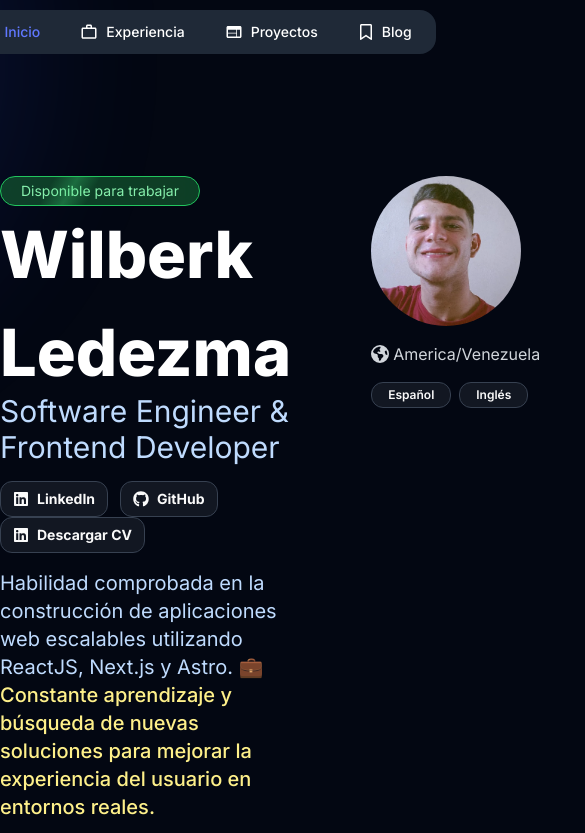
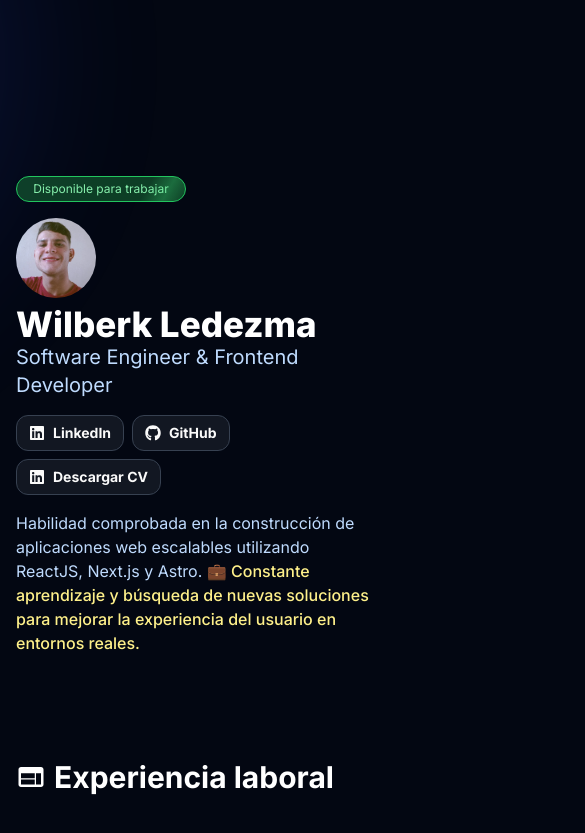
Before and after one commit to webzma/new-webzma-portfolio, a Next.js app: page / in a window 390 px wide. Shown: the top 833 px of the page, 585 px wide, since content can reach past the window. Built offline with nearby package versions, Linux system fonts and the light colour scheme.

Commit message:
feat: improve layout and accessibility across components, add smooth scrolling, and update footer content

```diff
--- a/src/app/components/Footer/Footer.tsx
+++ b/src/app/components/Footer/Footer.tsx
@@ -2,8 +2,10 @@ import { FaGithub, FaLinkedin } from "react-icons/fa6";
 
 export function Footer() {
   return (
-    <footer className="py-6 flex items-center justify-between">
-      <p className="text-blue-100">Hecho por @webzma con amor ❤️.</p>
+    <footer className="py-6 flex md:flex-row flex-col gap-y-2 items-center justify-between">
+      <p className="text-blue-100">
+        Hecho por <b>@webzma</b> con amor ❤️.
+      </p>
 
       <div className="flex items-center gap-x-2">
         <FaGithub className="text-blue-100" size={18} />
--- a/src/app/components/Header/Header.tsx
+++ b/src/app/components/Header/Header.tsx
@@ -1,36 +1,86 @@
+"use client";
 import { BiHome } from "react-icons/bi";
 import { MdOutlineWorkOutline } from "react-icons/md";
 import { MdWeb } from "react-icons/md";
 import { FaRegBookmark } from "react-icons/fa6";
+import { cn } from "@/lib/utils";
+import { useEffect, useState } from "react";
 
 export function Header() {
+  const [activeSection, setActiveSection] = useState("main");
+  console.log(activeSection);
+
+  useEffect(() => {
+    const handleScroll = () => {
+      const sections = document.querySelectorAll("section");
+      let currentSection = "main";
+
+      sections.forEach((section) => {
+        const sectionTop = section.offsetTop;
+        if (window.scrollY >= sectionTop - 60) {
+          currentSection = section.getAttribute("id") || "main";
+        }
+      });
+
+      setActiveSection(currentSection);
+    };
+
+    window.addEventListener("scroll", handleScroll);
+
+    return () => {
+      window.removeEventListener("scroll", handleScroll);
+    };
+  }, []);
+
   return (
     <div className="flex w-full justify-center items-center py-2 fixed left-0 right-0 h-16 bg-transparent z-30">
-      <div className="z-10 fixed  rounded-2xl flex items-center p-2 neutral-border-medium border-solid-1 radius-m-4 shadow-l transparent gap-x-2 bg-gray-800 backdrop-blur">
+      <div
+        id="navBar"
+        className="z-10 fixed  rounded-2xl flex items-center p-2 neutral-border-medium border-solid-1 radius-m-4 shadow-l transparent gap-x-2 bg-gray-800 backdrop-blur"
+      >
         <a
-          href="#"
-          className=" rounded-2xl px-4 py-1 text-sm font-medium flex items-center gap-x-2 text-[#6078ff]"
+          aria-label="main"
+          href="#main"
+          className={cn(
+            "rounded-2xl px-4 py-1 text-sm font-medium flex items-center gap-x-2",
+            activeSection === "main" && "text-[#6078ff]",
+            activeSection !== "main" && "text-white"
+          )}
         >
           <BiHome size={18} />
           Inicio
         </a>
         <a
-          href="#"
-          className="text-white rounded-2xl px-4 py-1  text-sm font-medium flex items-center gap-x-2"
+          aria-label="experience"
+          href="#experience"
+          className={cn(
+            "rounded-2xl px-4 py-1 text-sm font-medium flex items-center gap-x-2",
+            activeSection === "experience" && "text-[#6078ff]",
+            activeSection !== "experience" && "text-white"
+          )}
         >
           <MdOutlineWorkOutline size={18} />
           Experiencia
         </a>
         <a
-          href="#"
-          className="text-white rounded-2xl px-4 py-1  text-sm font-medium flex items-center gap-x-2"
+          aria-label="projects"
+          href="#projects"
+          className={cn(
+            "rounded-2xl px-4 py-1 text-sm font-medium flex items-center gap-x-2",
+            activeSection === "projects" && "text-[#6078ff]",
+            activeSection !== "projects" && "text-white"
+          )}
         >
           <MdWeb size={18} />
           Proyectos
         </a>
         <a
           href="#"
-          className="text-white rounded-2xl px-4 py-1  text-sm font-medium flex items-center gap-x-2"
+          className={cn(
+            "rounded-2xl px-4 py-1 text-sm font-medium flex items-center gap-x-2",
+            activeSection === "blog" && "text-[#6078ff]",
+            activeSection !== "blog" && "text-white"
+          )}
         >
           <FaRegBookmark size={16} />
           Blog
--- a/src/app/components/Hero/Hero.tsx
+++ b/src/app/components/Hero/Hero.tsx
@@ -5,22 +5,30 @@ import { FaEarthAmericas, FaGithub, FaLinkedin } from "react-icons/fa6";
 
 export function Hero() {
   return (
-    <section className="flex flex-col gap-y-6 pt-44">
-      <div className="grid grid-cols-[1fr,180px] gap-x-20 ">
+    <section className="flex flex-col gap-y-6 pt-44" id="main">
+      <div className="grid xl:grid-cols-[1fr,180px] gap-x-20">
         <div>
-          <div className="workBadge bg-green-800/60 flex justify-center items-center backdrop-blur-lg border border-green-500 py-1 px-4 rounded-2xl text-green-300 text-sm max-w-[200px]">
+          <div className="workBadge bg-green-800/60 flex justify-center items-center backdrop-blur-lg border border-green-500 py-1 px-4 rounded-2xl text-green-300 text-xs sm:text-sm max-w-[170px] sm:max-w-[200px]">
             Disponible para trabajar
           </div>
 
-          <h1 className="text-[65px] font-extrabold text-white">
+          <Image
+            src="/avatar.webp"
+            width={200}
+            height={200}
+            alt="webzma avatar"
+            className="rounded-full size-[80px] object-cover border-gray-900 mt-4 xl:hidden"
+          />
+
+          <h1 className="xl:text-[65px] md:text-[55px] text-[35px] font-extrabold text-white">
             Wilberk Ledezma
           </h1>
 
-          <p className="text-3xl text-blue-200 -mt-2">
+          <p className="xl:text-3xl text-xl text-blue-200 -mt-2">
             Software Engineer & Frontend Developer
           </p>
 
-          <div className="mt-4 flex items-center flex-wrap gap-x-3">
+          <div className="mt-4 flex items-center flex-wrap gap-2">
             <a
               href="https://www.linkedin.com/in/wilberk-ledezma-201378207/"
               target="_blank"
@@ -47,11 +55,7 @@ export function Hero() {
                 GitHub
               </Button>
             </a>
-            <a
-              href="https://www.linkedin.com/in/wilberk-ledezma-201378207/"
-              target="_blank"
-              rel="noreferrer"
-            >
+            <a href="/Wilberk-Ledezma-CV.pdf" target="_blank" rel="noreferrer">
               <Button
                 size="sm"
                 className="bg-gray-400/10 border border-gray-700 rounded-xl  hover:bg-gray-400/20 font-bold"
@@ -62,7 +66,7 @@ export function Hero() {
             </a>
           </div>
 
-          <p className="text-blue-200 mt-4 text-xl ">
+          <p className="text-blue-200 mt-4 text-md md:text-xl">
             Habilidad comprobada en la construcción de aplicaciones web
             escalables utilizando ReactJS, Next.js y Astro.{" "}
             <span className=" font-medium text-yellow-200">
@@ -71,7 +75,8 @@ export function Hero() {
             </span>
           </p>
         </div>
-        <div className="flex flex-col gap-y-4">
+
+        <div className="flex-col gap-y-4 hidden xl:flex">
           <Image
             src="/avatar.webp"
             width={500}
--- a/src/app/components/ProjectCard/ProjectCard.tsx
+++ b/src/app/components/ProjectCard/ProjectCard.tsx
@@ -1,15 +1,20 @@
 import { Badge } from "@/components/ui/badge";
 import { Button } from "@/components/ui/button";
 import { JSX } from "react";
-import {
-  FaHtml5,
-  FaLinkedin,
-  FaNodeJs,
-  FaPython,
-  FaReact,
-} from "react-icons/fa6";
+import { FaLinkedin, FaReact } from "react-icons/fa6";
 import { RiTailwindCssFill } from "react-icons/ri";
-import { SiNextdotjs, SiTailwindcss } from "react-icons/si";
+import { SiNextdotjs } from "react-icons/si";
+
+interface ProjectCardProps {
+  project: {
+    title: string;
+    description: string;
+    technologies: string[];
+    image: string;
+    demo: string;
+    github: string;
+  };
+}
 
 const techBadgesMap: {
   [key: string]: { color: string; icon: JSX.Element | null };
@@ -22,21 +27,10 @@ const techBadgesMap: {
   },
 };
 
-interface ProjectCardProps {
-  project: {
-    title: string;
-    description: string;
-    technologies: string[];
-    image: string;
-    demo: string;
-    github: string;
-  };
-}
-
 export const ProjectCard: React.FC<ProjectCardProps> = ({ project }) => {
   return (
-    <div className="max-w-[920px] w-[90%] flex gap-x-12 bg-[#324ef0]/10  border  p-6 rounded-xl border-blue-400/10 shadow-md shadow-[#324ef0]/5">
-      <div className="relative min-w-[340px] h-[220px]">
+    <div className="max-w-[920px] w-full md:w-[90%] flex flex-col gap-y-3 md:flex-row gap-x-8 bg-[#324ef0]/10  border  p-6 rounded-xl border-blue-400/10 shadow-md shadow-[#324ef0]/5">
+      <div className="relative min-w-[340px] h-[290px] md:h-[220px]">
         <img
           src={project.image}
           alt={project.title}
--- a/src/app/components/Section/Section.tsx
+++ b/src/app/components/Section/Section.tsx
@@ -4,12 +4,13 @@ import { MdWeb } from "react-icons/md";
 interface SectionProps {
   children: React.ReactNode;
   subtitle: string;
+  id: string;
 }
 
-export const Section: React.FC<SectionProps> = ({ children, subtitle }) => {
+export const Section: React.FC<SectionProps> = ({ children, subtitle, id }) => {
   return (
-    <section className="py-16">
-      <h2 className="text-4xl font-bold py-10 text-white flex items-center gap-x-2">
+    <section className="py-16" id={id}>
+      <h2 className="text-3xl sm:text-4xl font-bold py-10 text-white flex items-center gap-x-2">
         <MdWeb /> {subtitle}
       </h2>
       {children}
--- a/src/app/globals.css
+++ b/src/app/globals.css
@@ -2,12 +2,9 @@
 @tailwind components;
 @tailwind utilities;
 
-body {
-  font-family: Arial, Helvetica, sans-serif;
-}
-
 @layer base {
   :root {
+    scroll-behavior: smooth;
     --background: 0 0% 100%;
     --foreground: 240 10% 3.9%;
     --card: 0 0% 100%;
--- a/src/app/layout.tsx
+++ b/src/app/layout.tsx
@@ -24,7 +24,6 @@ export default function RootLayout({
       <body
         className={`${inter.className} antialiased max-w-[1000px] w-[9o%] mx-auto bg-gray-950`}
       >
-        <Header />
         {children}
         <Footer />
       </body>
--- a/src/app/page.tsx
+++ b/src/app/page.tsx
@@ -57,10 +57,10 @@ const projects = [
 
 export default function Home() {
   return (
-    <main>
+    <main className="flex flex-col px-4 xl:p-0">
       <Hero />
 
-      <Section subtitle="Experiencia laboral">
+      <Section subtitle="Experiencia laboral" id="experience">
         <article className="relative text-white max-w-[730px] border  p-6 rounded-xl border-blue-400/10 shadow-md shadow-[#324ef0]/5 bg-[#324ef0]/10">
           <div className="mb-4">
             <header className="flex justify-between text-white">
@@ -93,22 +93,22 @@ export default function Home() {
             </li>
           </ul>
 
-          <div className="flex gap-x-4 [&>img]:rounded-2xl mt-12">
+          <div className="flex flex-col md:flex-row flex gap-4 [&>img]:rounded-2xl mt-12">
             <img
               src="/x.jpeg"
               alt="project image"
-              className="w-full h-[230px]"
+              className="w-full h-[280px] md:h-[230px]"
             />
             <img
               src="/y.jpeg"
               alt="project image"
-              className="w-full h-[230px]"
+              className="w-full h-[280px] md:h-[230px]"
             />
           </div>
         </article>
       </Section>
 
-      <Section subtitle="Proyectos destacados">
+      <Section subtitle="Proyectos destacados" id="projects">
         <div className="grid grid-cols-1 gap-y-10">
           {projects.map((project) => (
             <ProjectCard key={project.id} project={project} />
```
Also changed, not shown: 1 other file (tests, documents, lock files or other folders).
